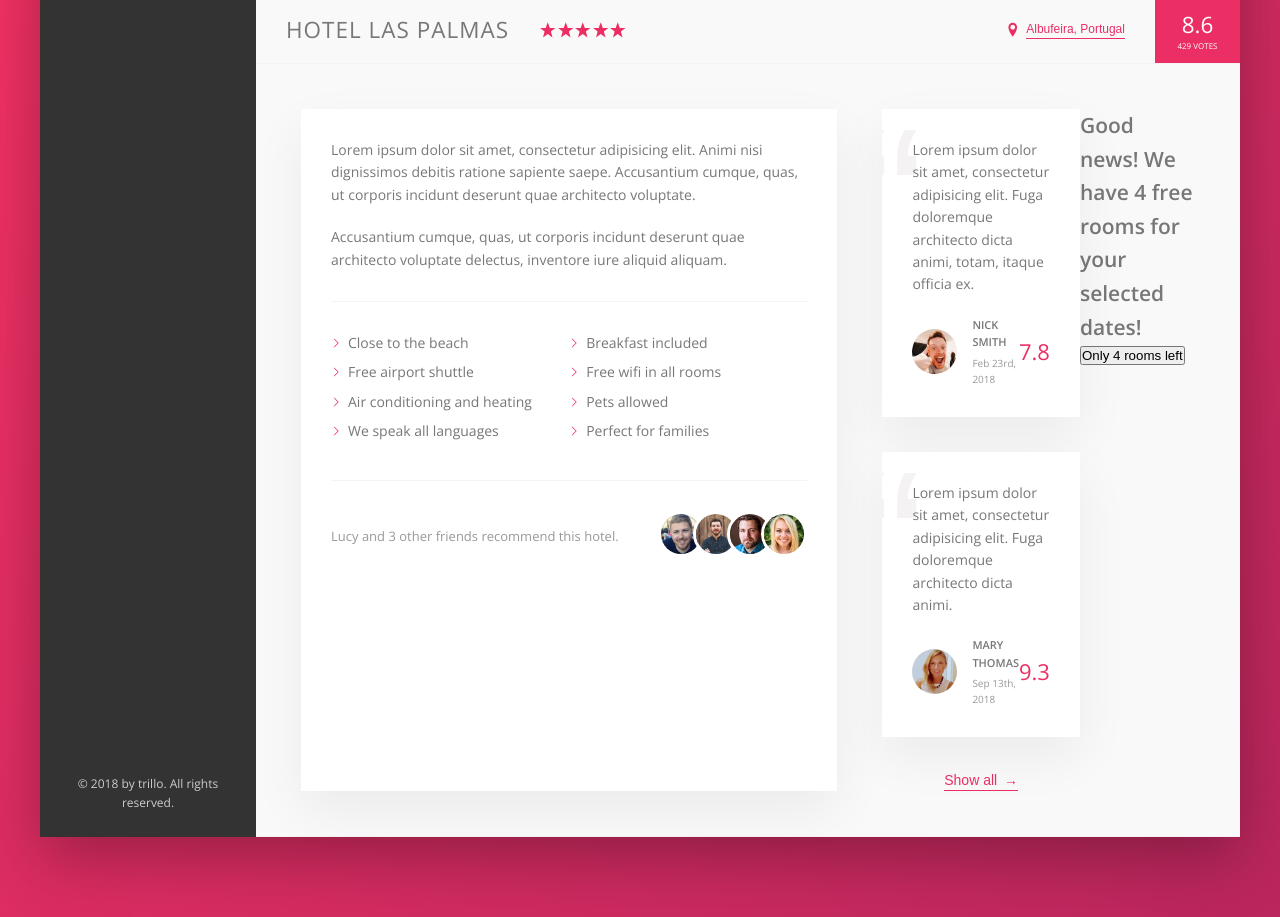
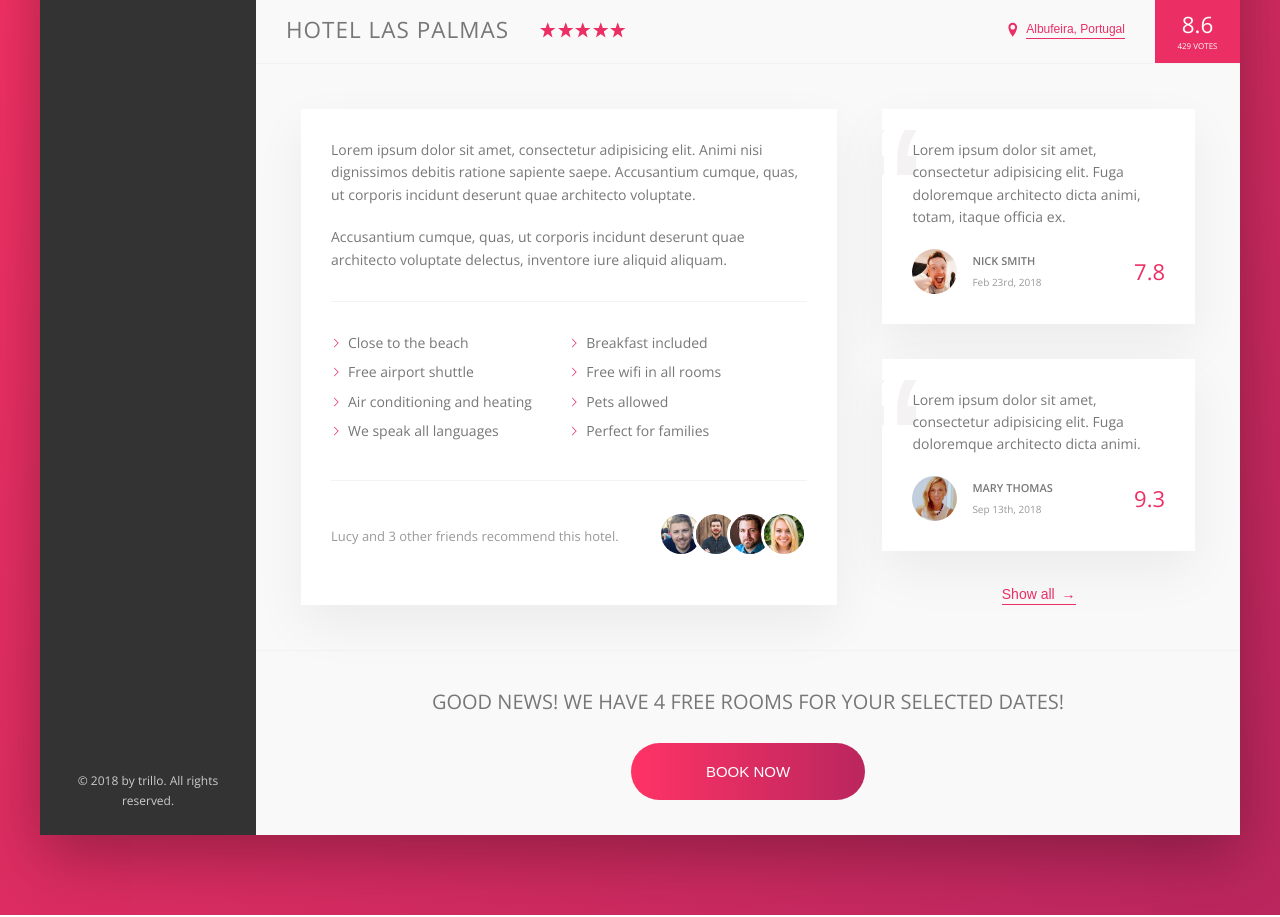
Before and after one commit to henry22/Trillo, a website: page index.html in a window 1280 px wide. Shown: the part 538-1455 px from the top of the page. Drawn offline with nearby package versions, Linux system fonts and the light colour scheme.

Commit message:
Style call to action and add an animation

```diff
--- a/index.html
+++ b/index.html
@@ -196,15 +196,16 @@
 
                         <button class="btn-inline">Show all <span>&rarr;</span></button>
                     </div>
+                </div>
 
                 <div class="cta">
                     <h2 class="cta__book-now">
                         Good news! We have 4 free rooms for your selected dates!
                     </h2>
                     <button class="btn">
-                            Only 4 rooms left
+                        <span class="btn__visible">Book now</span>
+                        <span class="btn__invisible">Only 4 rooms left</span>
                     </button>
-                    </div>
                 </div>
             </main>
         </div>
--- a/sass/_components.scss
+++ b/sass/_components.scss
@@ -417,3 +417,62 @@
 }
 
 // CALL TO ACTION
+.cta {
+    padding: 3.5rem 0;
+    text-align: center;
+
+    &__book-now {
+        font-size: 2rem;
+        font-weight: 300;
+        text-transform: uppercase;
+        margin-bottom: 2.5rem;
+    }
+}
+
+.btn {
+    font-size: 1.5rem;
+    font-weight: 300;
+    text-transform: uppercase;
+    border-radius: 100px;
+    border: none;
+    background-image: linear-gradient(to right, var(--color-primary-light), var(--color-primary-dark));
+    color: #fff;
+    position: relative;
+    overflow: hidden;
+    cursor: pointer;
+
+    & > * {
+        display: inline-block;
+        height: 100%;
+        width: 100%;
+        transition: all .2s;
+    }
+
+    &__visible {
+        padding: 2rem 7.5rem;
+    }
+
+    &__invisible {
+        padding: 2rem 0;
+        position: absolute;
+        left: 0;
+        top: -100%;
+    }
+
+    &:hover {
+        background-image: linear-gradient(to left, var(--color-primary-light), var(--color-primary-dark));
+    }
+
+    &:hover &__visible {
+        transform: translateY(100%);
+    }
+
+    &:hover &__invisible {
+        top: 0;
+    }
+
+    &:focus {
+        outline: none;
+        animation: pulsate 1s infinite;
+    }
+}
```
Also changed, not shown: css/style.css. Lines whose indentation alone changed are shown as unchanged.
